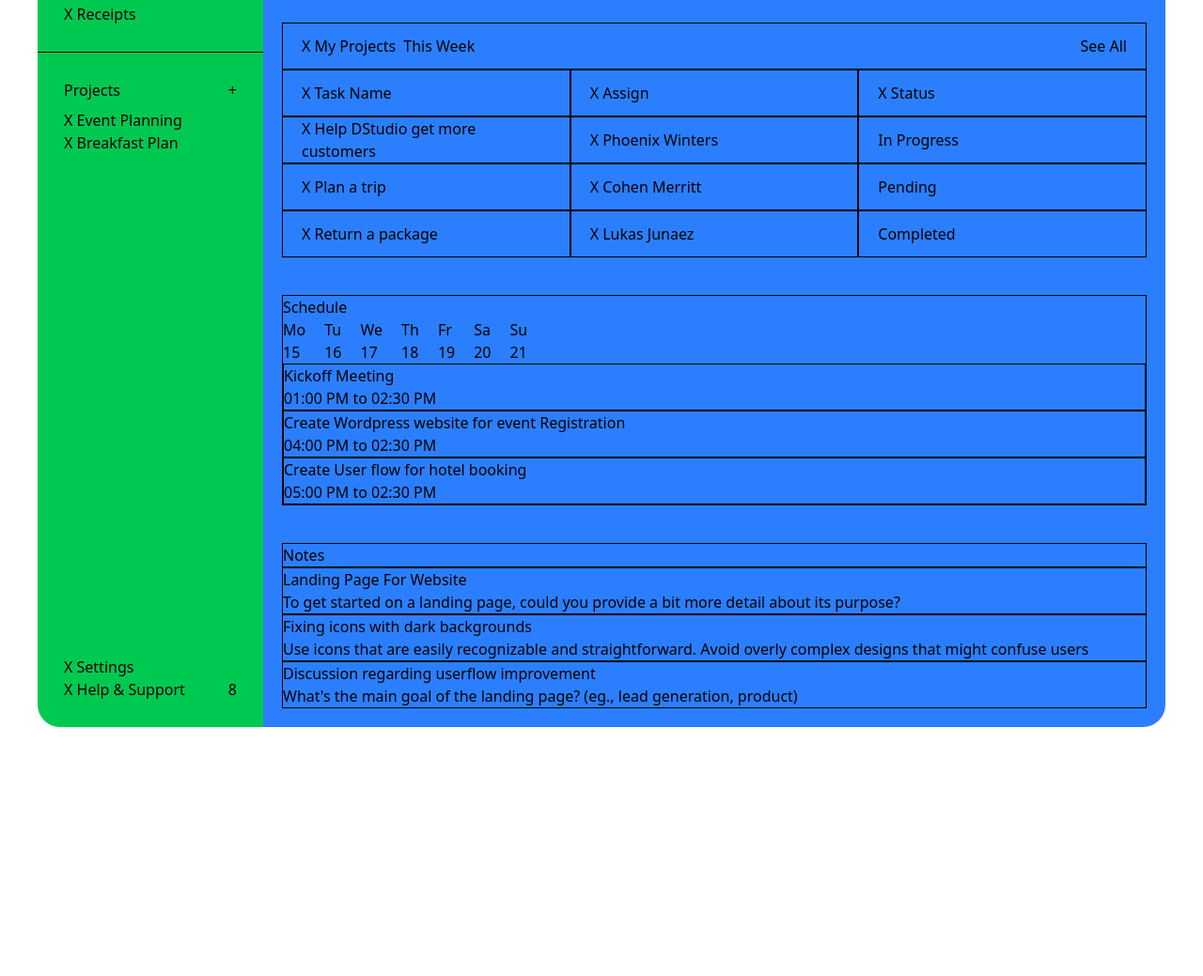
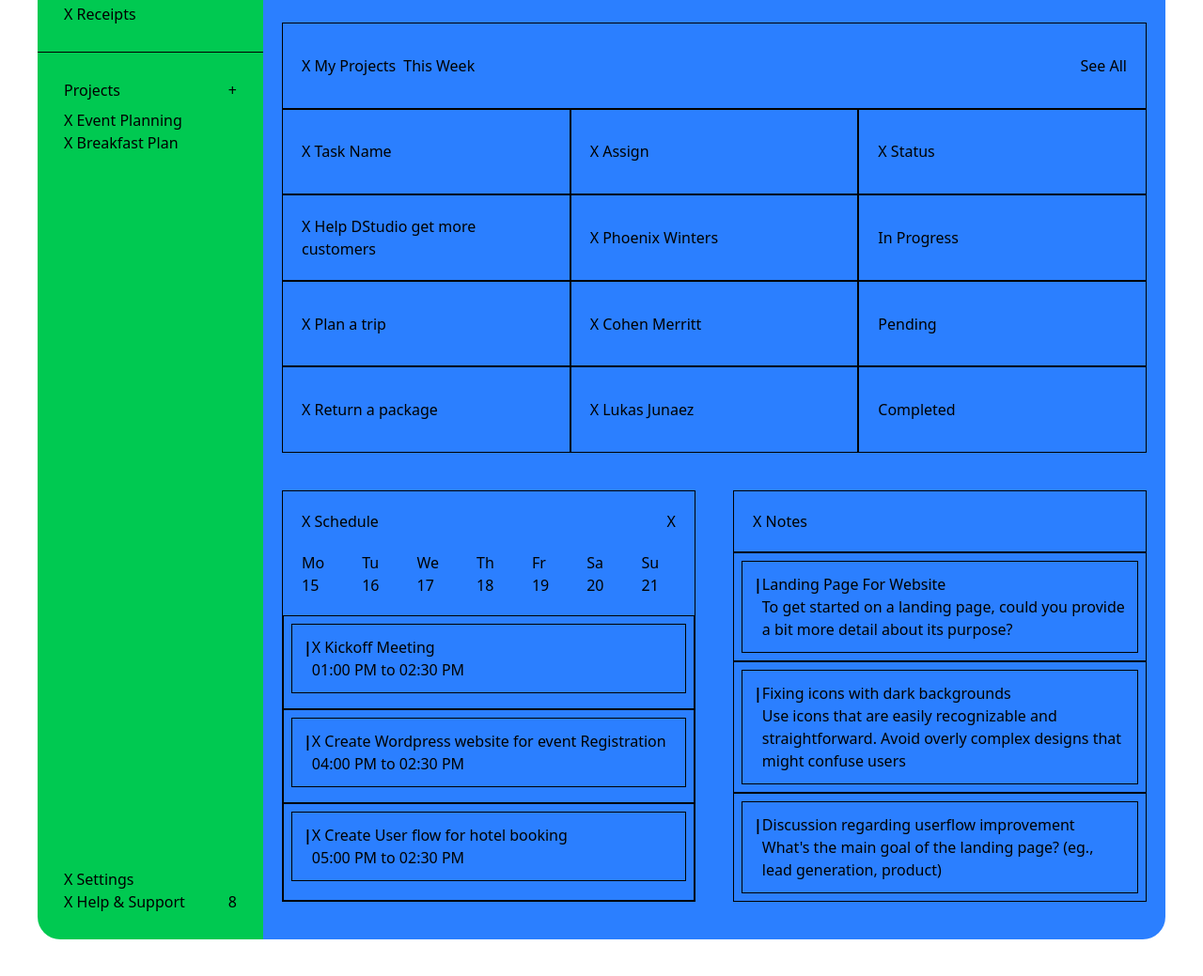
Before and after one commit to TechCrent/Dashboard, a website built with Vite: page dashboard/index.html in a window 1280 px wide. Shown: the part 269-1308 px from the top of the page at 94% size. Before the commit the page ends 1083 px from the top, so only its background shows below. Built offline with nearby package versions, Linux system fonts and the light colour scheme.

Commit message:
Fixed Main page arrangement

```diff
--- a/dashboard/index.html
+++ b/dashboard/index.html
@@ -100,10 +100,10 @@
         </div>
 
         <!-- CONTAINERS-->
-        <div class="">
+        <div class="md:grid grid-cols-2 grid-rows-2">
           <!-- SECTION 1 -->
           <section
-            class="p-5 grid md:grid-cols-3 grid-cols-2 grid-rows-5 mx-auto w-full"
+            class="md:col-span-2 p-5 grid md:grid-cols-3 grid-cols-2 grid-rows-5 mx-auto w-full"
           >
             <!-- Row 1-->
             <div
@@ -169,12 +169,15 @@
           </section>
 
           <!-- SECTION 2 -->
-          <section class="p-5 row mx-auto w-full">
+          <section class="p-5 mx-auto w-full">
             <!-- Row 1-->
             <div class="border border-black">
-              <p>Schedule</p>
+              <div class="flex justify-between p-5">
+                <p>X Schedule</p>
+                <p>X</p>
+              </div>
 
-              <div class="flex gap-5">
+              <div class="md:gap-10 flex gap-15 p-5 py-0 pb-5">
                 <div>
                   <p>Mo</p>
                   <p>15</p>
@@ -206,57 +209,99 @@
               </div>
 
               <!-- Row 3-->
-              <div class="border border-black">
-                <p>Kickoff Meeting</p>
+              <div class="border border-black p-2 md:pb-4">
+                <div class="border border-black p-3 flex">
+                  <div>
+                    <p class="font-black">|</p>
+                  </div>
+                  <div>
+                    <p>X Kickoff Meeting</p>
                     <p>01:00 PM to 02:30 PM</p>
+                  </div>
+                </div>
               </div>
 
               <!-- Row 4-->
-              <div class="border border-black">
-                <p>Create Wordpress website for event Registration</p>
+              <div class="border border-black p-2 md:pb-4">
+                <div class="border border-black p-3 flex">
+                  <div>
+                    <p class="font-black">|</p>
+                  </div>
+                  <div>
+                    <p>X Create Wordpress website for event Registration</p>
                     <p>04:00 PM to 02:30 PM</p>
+                  </div>
+                </div>
               </div>
 
               <!-- Row 5-->
-              <div class="border border-black">
-                <p>Create User flow for hotel booking</p>
+              <div class="border border-black p-2 md:pb-5">
+                <div class="border border-black p-3 flex">
+                  <div>
+                    <p class="font-black">|</p>
+                  </div>
+                  <div>
+                    <p>X Create User flow for hotel booking</p>
                     <p>05:00 PM to 02:30 PM</p>
+                  </div>
+                </div>
               </div>
             </div>
           </section>
 
           <!-- SECTION 3 -->
-          <section class="p-5">
+          <section class="p-5 pb-10 w-full">
             <!-- Row 1-->
-            <div class="border border-black">
-              <p>Notes</p>
+            <div class="border border-black p-5">
+              <p>X Notes</p>
             </div>
 
             <!-- Row 2-->
-            <div class="border border-black">
+            <div class="border border-black p-2 flex">
+              <div class="border border-black p-3 flex">
+                <div>
+                  <p class="font-black">|</p>
+                </div>
+                <div>
                   <p>Landing Page For Website</p>
                   <p>
-                To get started on a landing page, could you provide a bit more
-                detail about its purpose?
+                    To get started on a landing page, could you provide a bit
+                    more detail about its purpose?
                   </p>
+                </div>
+              </div>
             </div>
 
             <!-- Row 3-->
-            <div class="border border-black">
+            <div class="border border-black p-2 flex">
+              <div class="border border-black p-3 flex">
+                <div>
+                  <p class="font-black">|</p>
+                </div>
+                <div>
                   <p>Fixing icons with dark backgrounds</p>
                   <p>
                     Use icons that are easily recognizable and straightforward.
                     Avoid overly complex designs that might confuse users
                   </p>
                 </div>
+              </div>
+            </div>
 
             <!-- Row 4 -->
-            <div class="border border-black">
+            <div class="border border-black p-2 flex">
+              <div class="border border-black p-3 flex">
+                <div>
+                  <p class="font-black">|</p>
+                </div>
+                <div>
                   <p>Discussion regarding userflow improvement</p>
                   <p>
-                What's the main goal of the landing page? (eg., lead generation,
-                product)
+                    What's the main goal of the landing page? (eg., lead
+                    generation, product)
                   </p>
+                </div>
+              </div>
             </div>
           </section>
         </div>
```
Lines whose indentation alone changed are shown as unchanged.
